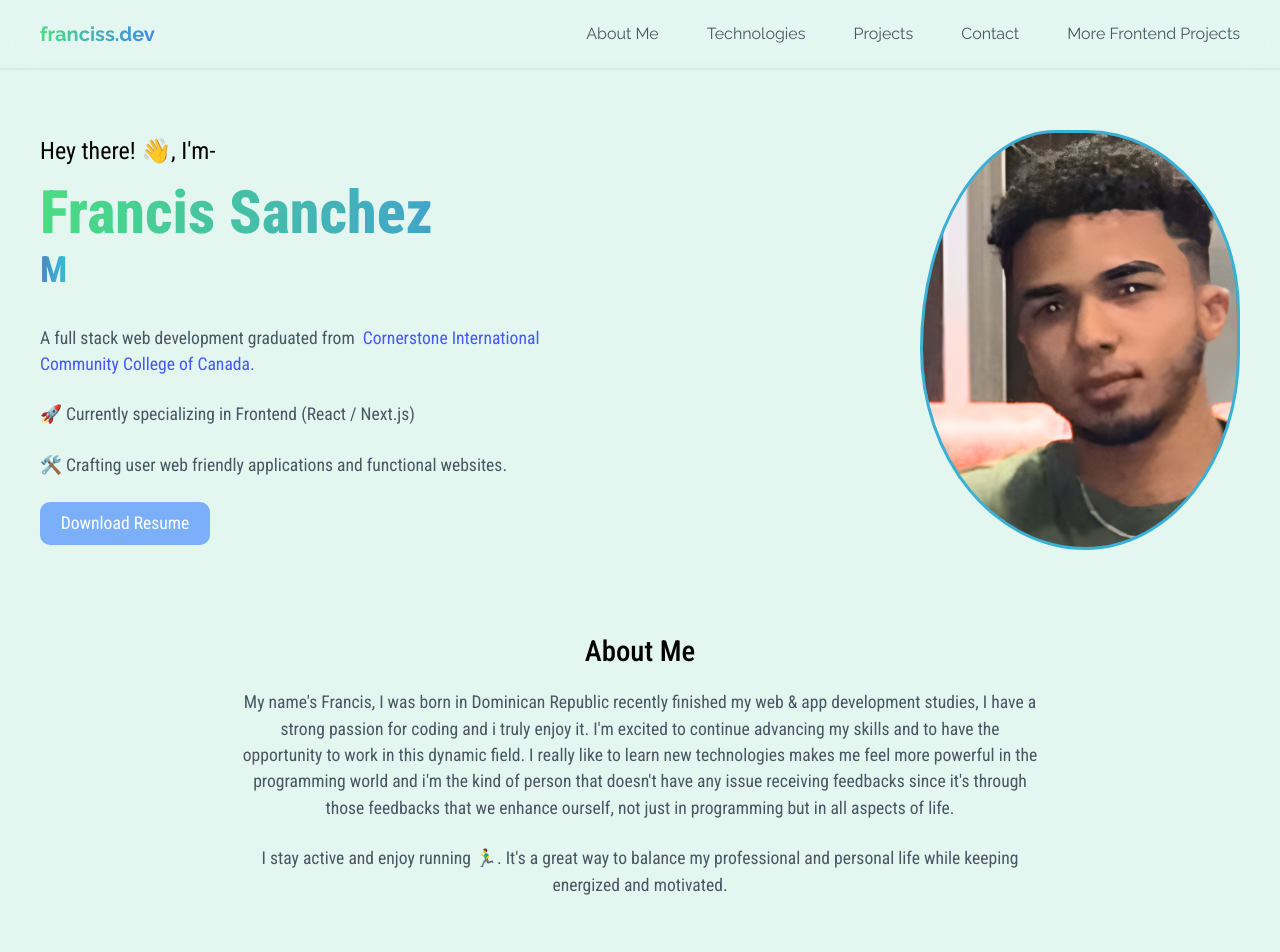
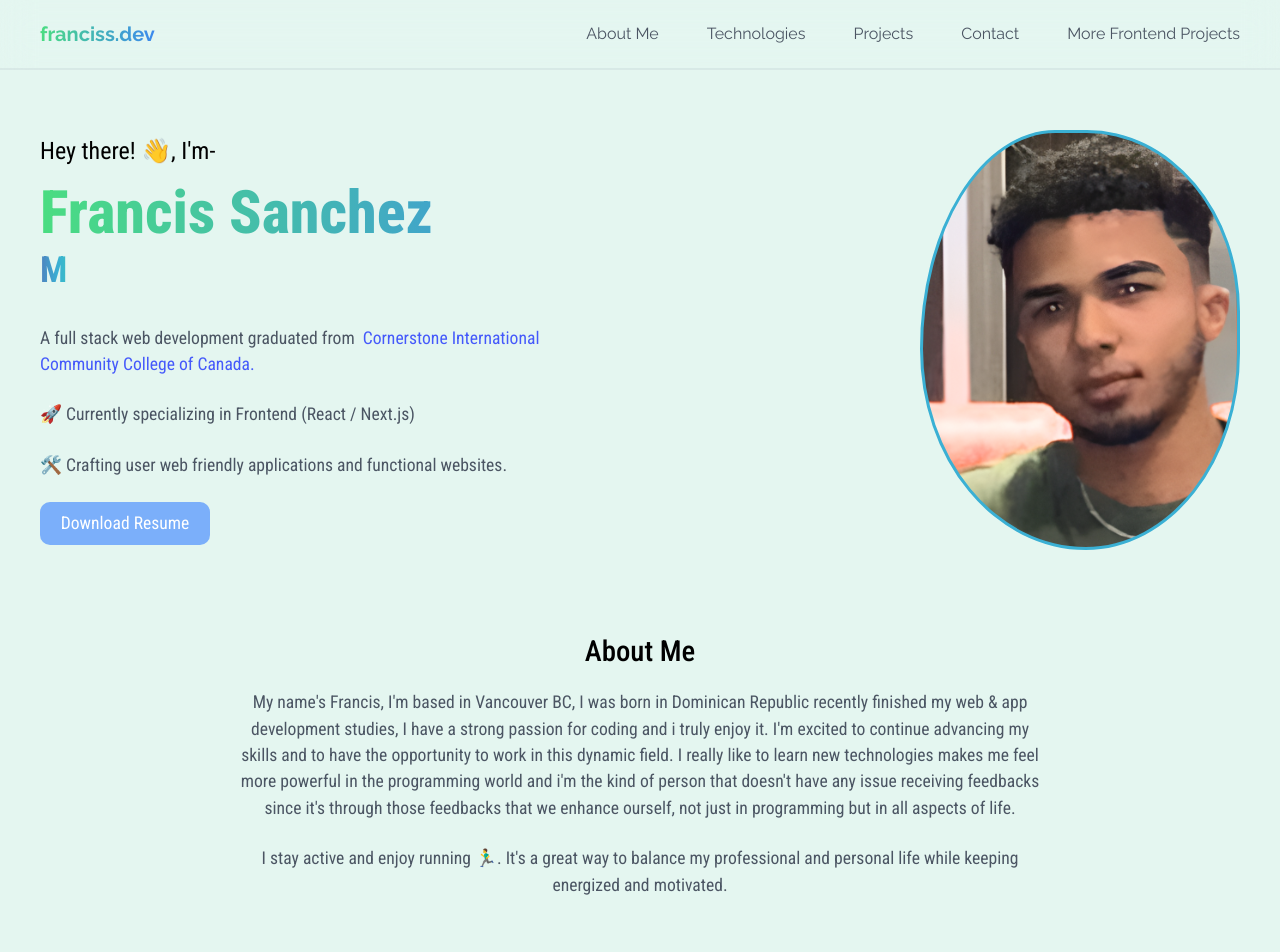
Before and after one commit to Francis7575/My-Portfolio, a React (Vite) app: page / in a window 1280 px wide. Shown: the top 952 px of the page. Built offline with nearby package versions, Linux system fonts and the light colour scheme.

Commit message:
updated About.tsx

```diff
--- a/src/components/About.tsx
+++ b/src/components/About.tsx
@@ -18,7 +18,7 @@ const About = () => {
 			>
 				<div className="mt-[1rem] flex flex-col gap-6 max-w-[500px] md:max-w-[800px] lg:text-[1.1rem] w-full text-gray">
 					<p>
-						My name's Francis, I was born in Dominican Republic recently finished my web & app development studies, I have a strong passion for coding
+						My name's Francis, I'm based in Vancouver BC, I was born in Dominican Republic recently finished my web & app development studies, I have a strong passion for coding
 						and i truly enjoy it. I'm excited to continue advancing my skills and to have the opportunity to work
 						in this dynamic field. I really like to learn new technologies makes me feel more powerful in the programming world and
 						i'm the kind of person that doesn't have any issue receiving feedbacks since it's through those feedbacks that we enhance ourself,
```
